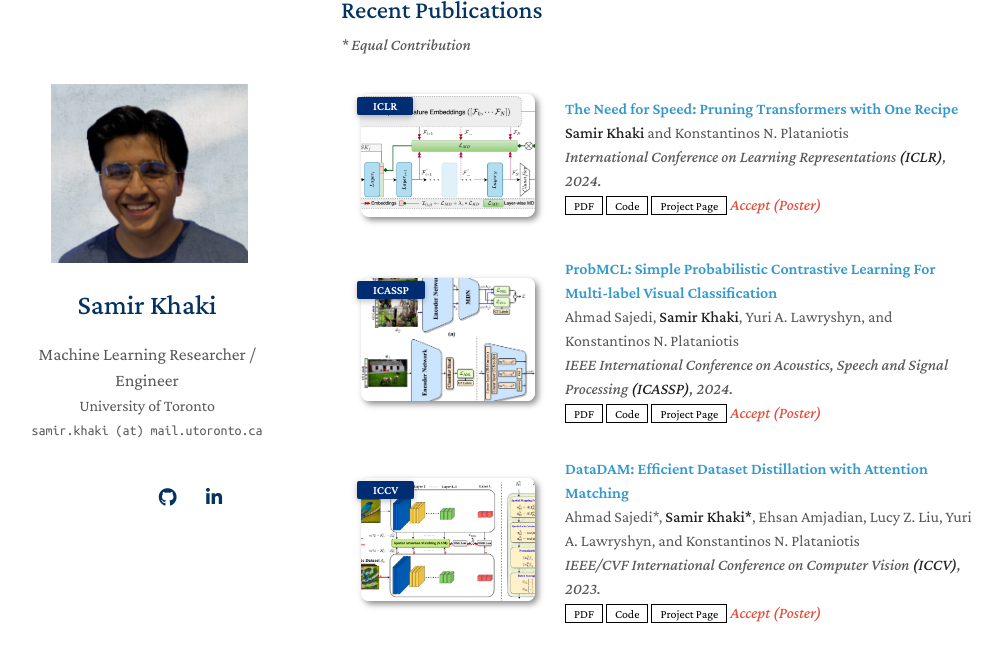
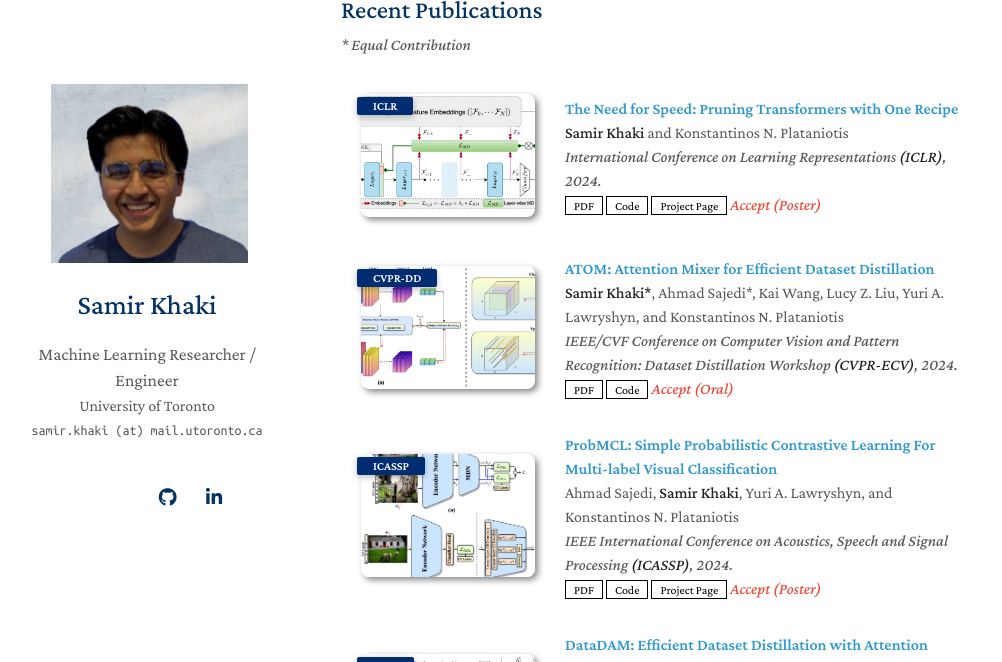
Before and after one commit to lizekai-richard/lizekai-richard.github.io, a Jekyll site: the page built from index.md, in a window 1280 px wide and 900 px high, scrolled down 586 px, cut to the strip 0-662 px from the top of the window. Shown: the whole strip, without its empty margins (129-1131 px from the left). Built offline with Jekyll 4.4.1, drawn with Linux system fonts in a browser that asks for light colours; nearby versions of some CDN libraries; a style sheet for code colours, icons or effects is not loaded; our own code applies the rules of GitHub Pages for plain Markdown files.

Commit message:
Update Publications

```diff
--- a/_data/publications.yml
+++ b/_data/publications.yml
@@ -4,11 +4,21 @@ main:
     authors:  <strong>Samir Khaki</strong> and Konstantinos N. Plataniotis
     conference_short: ICLR
     conference: International Conference on Learning Representations <strong>(ICLR)</strong>, 2024.
-    pdf: https://openreview.net/forum?id=MVmT6uQ3cQ
+    pdf: https://arxiv.org/pdf/2405.01373
     image: ./assets/img/ICLR24-Transformer.png
     code: https://github.com/Skhaki18/optin-transformer-pruning
     page: http://www.samirkhaki.com/optin-transformer-pruning/
     notes: Accept (Poster)
+
+  - title: "ATOM: Attention Mixer for Efficient Dataset Distillation"
+    authors:  <strong>Samir Khaki*</strong>, Ahmad Sajedi*, Kai Wang, Lucy Z. Liu, Yuri A. Lawryshyn, and Konstantinos N. Plataniotis
+    conference_short: CVPR-DD
+    conference: "IEEE/CVF Conference on Computer Vision and Pattern Recognition: Dataset Distillation Workshop <strong>(CVPR-ECV)</strong>, 2024."
+    pdf: https://openreview.net/forum?id=MVmT6uQ3cQ
+    image: ./assets/img/CVPR24-ATOM.png
+    code: https://github.com/DataDistillation/ATOM
+    # page:
+    notes: Accept (Oral)
 
   - title: "ProbMCL: Simple Probabilistic Contrastive Learning For Multi-label Visual Classification"
     authors:  Ahmad Sajedi, <strong>Samir Khaki</strong>, Yuri A. Lawryshyn, and Konstantinos N. Plataniotis
```
Also changed, not shown: assets/img/CVPR24-ATOM.png (added), assets/img/teaser_example.png (deleted), assets/img/teaser_example_2.png (deleted).
